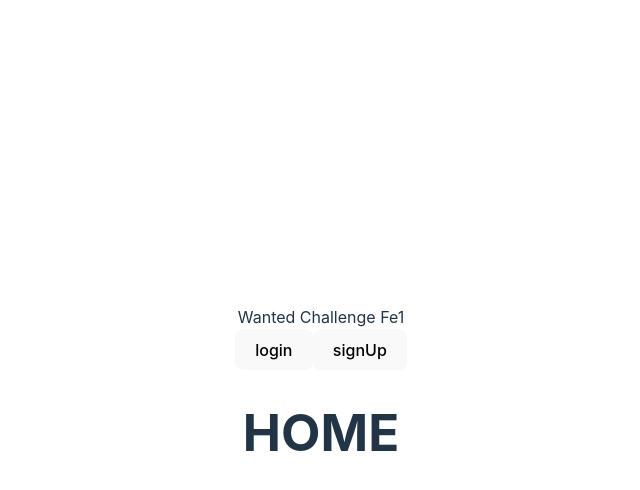
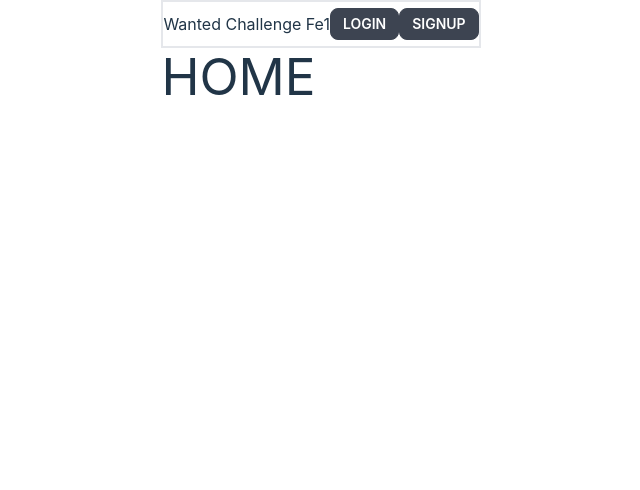
Before and after one commit to DevooKim/wanted-pre-onboarding-challenge-fe-1, a React (Vite) app: page / in a window 1280 px wide. Shown: the top 490 px of the page, without its empty margins (319-959 px from the left). Built offline with nearby package versions, Linux system fonts and the light colour scheme; the HTML template or start-up script is replaced by a standard one.

Commit message:
feat: tailwind

```diff
--- a/package.json
+++ b/package.json
@@ -19,6 +19,10 @@
     "@types/react": "^18.0.15",
     "@types/react-dom": "^18.0.6",
     "@vitejs/plugin-react": "^2.0.0",
+    "autoprefixer": "^10.4.8",
+    "daisyui": "^2.22.0",
+    "postcss": "^8.4.14",
+    "tailwindcss": "^3.1.7",
     "typescript": "^4.6.4",
     "vite": "^3.0.0"
   }
--- /dev/null
+++ b/postcss.config.cjs
@@ -0,0 +1,6 @@
+module.exports = {
+  plugins: {
+    tailwindcss: {},
+    autoprefixer: {},
+  },
+}
--- a/src/App.css
+++ /dev/null
@@ -1,41 +0,0 @@
-#root {
-  max-width: 1280px;
-  margin: 0 auto;
-  padding: 2rem;
-  text-align: center;
-}
-
-.logo {
-  height: 6em;
-  padding: 1.5em;
-  will-change: filter;
-}
-.logo:hover {
-  filter: drop-shadow(0 0 2em #646cffaa);
-}
-.logo.react:hover {
-  filter: drop-shadow(0 0 2em #61dafbaa);
-}
-
-@keyframes logo-spin {
-  from {
-    transform: rotate(0deg);
-  }
-  to {
-    transform: rotate(360deg);
-  }
-}
-
-@media (prefers-reduced-motion: no-preference) {
-  a:nth-of-type(2) .logo {
-    animation: logo-spin infinite 20s linear;
-  }
-}
-
-.card {
-  padding: 2em;
-}
-
-.read-the-docs {
-  color: #888;
-}
--- a/src/App.tsx
+++ b/src/App.tsx
@@ -1,5 +1,4 @@
 import { Route, Routes } from "react-router-dom";
-import "./App.css";
 import Layout from "./Components/Layout";
 import RequireAuth from "./Components/RequireAuth";
 import { AuthContext } from "./context/AuthContext";
--- a/src/Components/AuthButton/AuthButton.tsx
+++ b/src/Components/AuthButton/AuthButton.tsx
@@ -20,11 +20,17 @@ const AuthButton = () => {
     return (
         <>
             {isLogin ? (
-                <button onClick={logoutHandler}>logout</button>
+                <button className="btn btn-sm" onClick={logoutHandler}>
+                    logout
+                </button>
             ) : (
                 <div>
-                    <button onClick={goLogin}>login</button>
-                    <button onClick={goSignUp}>signUp</button>
+                    <button className="btn btn-sm" onClick={goLogin}>
+                        login
+                    </button>
+                    <button className="btn btn-sm" onClick={goSignUp}>
+                        signUp
+                    </button>
                 </div>
             )}
         </>
--- a/src/Components/Layout/Layout.tsx
+++ b/src/Components/Layout/Layout.tsx
@@ -2,12 +2,13 @@ import { Outlet } from "react-router-dom";
 import AuthButton from "../AuthButton";
 
 const Layout = () => (
-    <div id="container">
-        <div id="header">
-            <div>
-                <div>Wanted Challenge Fe1</div>
-                <AuthButton />
-            </div>
+    <div id="container" className="w-full">
+        <div
+            id="header"
+            className="w-full flex justify-between items-center h-12 border-2"
+        >
+            <div>Wanted Challenge Fe1</div>
+            <AuthButton />
         </div>
         <Outlet />
     </div>
--- a/src/index.css
+++ b/src/index.css
@@ -1,3 +1,7 @@
+@tailwind base;
+@tailwind components;
+@tailwind utilities;
+
 :root {
     font-family: Inter, Avenir, Helvetica, Arial, sans-serif;
     font-size: 16px;
@@ -26,7 +30,6 @@ a:hover {
 
 body {
     margin: 0;
-  display: flex;
     place-items: center;
     min-width: 320px;
     min-height: 100vh;
--- /dev/null
+++ b/tailwind.config.cjs
@@ -0,0 +1,8 @@
+/** @type {import('tailwindcss').Config} */
+module.exports = {
+    content: ["./src/**/*.{ts,tsx}"],
+    theme: {
+        extend: {},
+    },
+    plugins: [require("daisyui")],
+};
```
Also changed, not shown: 1 other file (tests, documents, lock files or other folders). Lines whose indentation alone changed are shown as unchanged.
